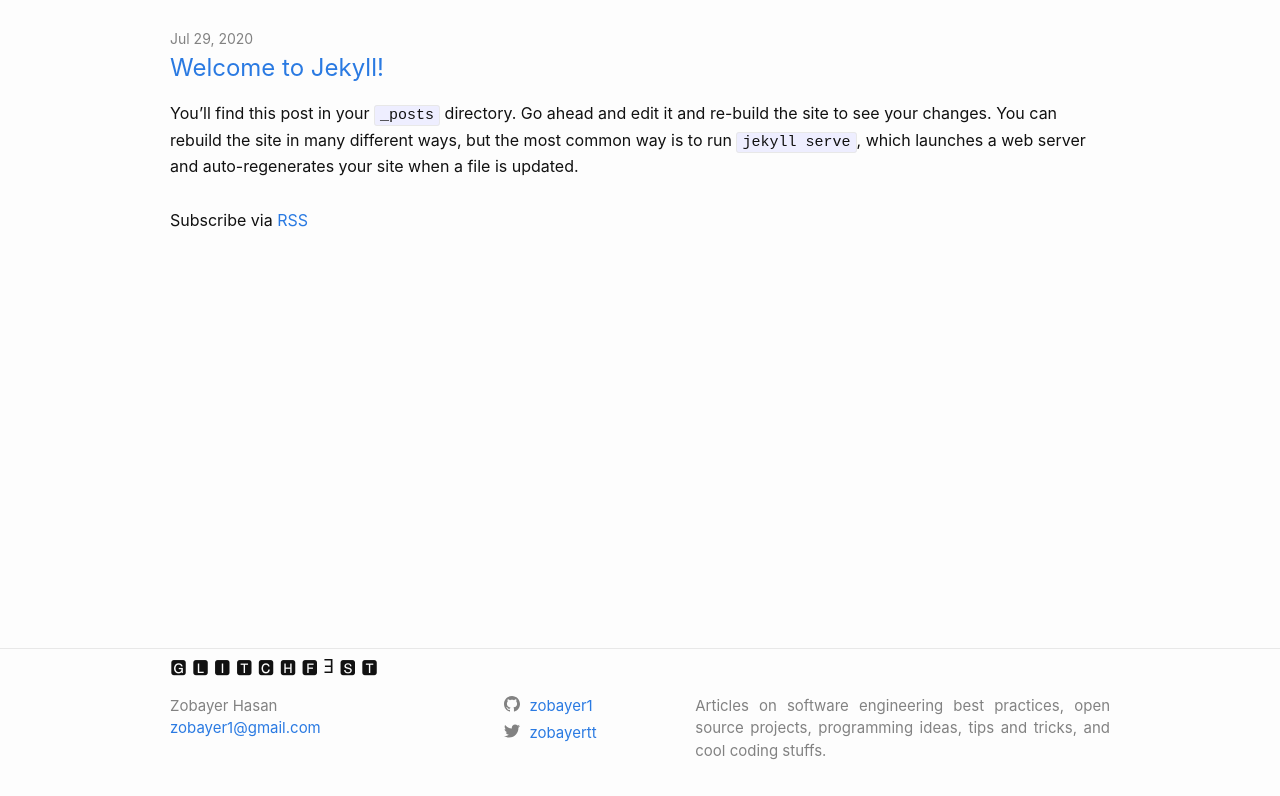
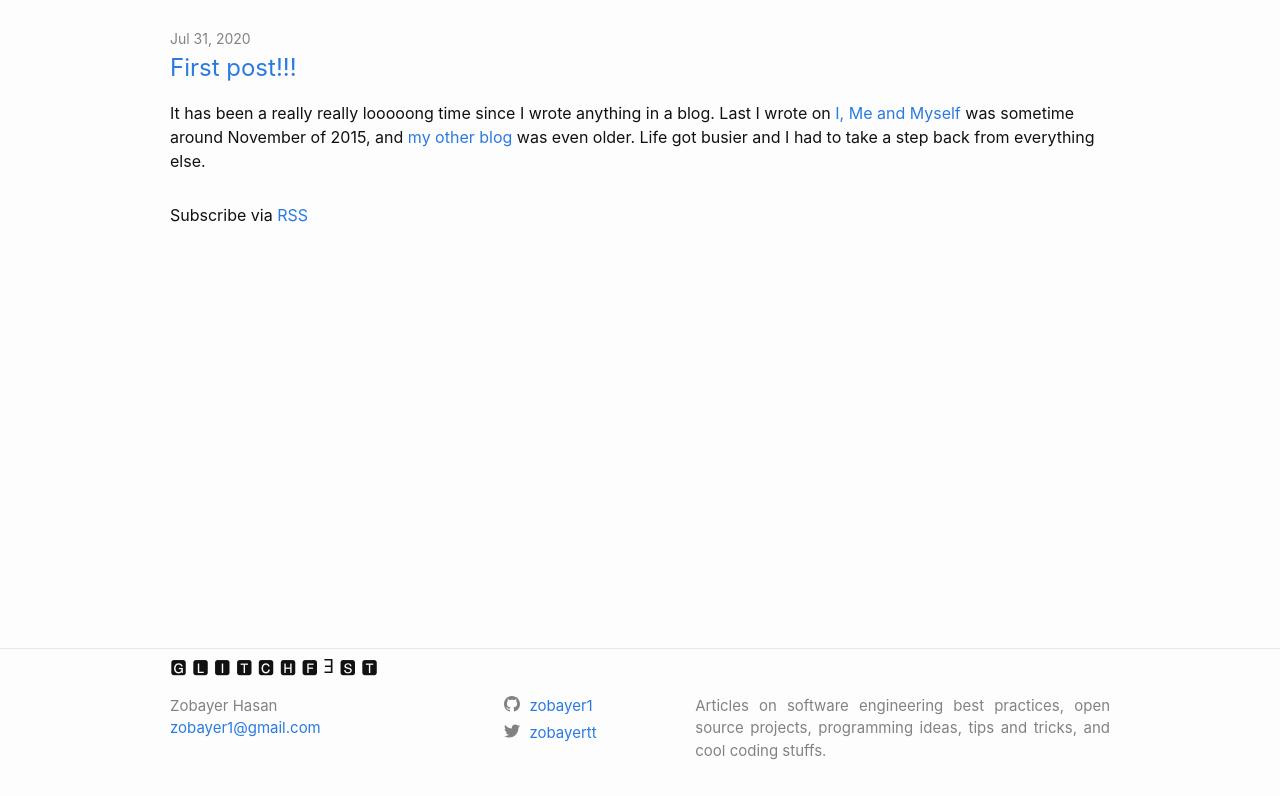
Before and after one commit to zobayer1/zobayer1.github.io, a Jekyll site: the page built from index.md, in a window 1280 px wide, cut to the strip 104-900 px from the top of the page. Built offline with Jekyll 4.4.1, drawn with Linux system fonts in a browser that asks for light colours.

Commit message:
Add first post

```diff
--- a/_config.yml
+++ b/_config.yml
@@ -41,6 +41,7 @@ plugins:
 # Post settings
 
 show_excerpts: true
+future: true
 
 
 # Google Analytics
--- a/_posts/2020-07-29-welcome-to-jekyll.md
+++ /dev/null
@@ -1,29 +0,0 @@
----
-layout: post
-title:  "Welcome to Jekyll!"
-date:   2020-07-29 21:03:04 +0600
-categories: jekyll update
----
-You’ll find this post in your `_posts` directory. Go ahead and edit it and re-build the site to see your changes. You can rebuild the site in many different ways, but the most common way is to run `jekyll serve`, which launches a web server and auto-regenerates your site when a file is updated.
-
-Jekyll requires blog post files to be named according to the following format:
-
-`YEAR-MONTH-DAY-title.MARKUP`
-
-Where `YEAR` is a four-digit number, `MONTH` and `DAY` are both two-digit numbers, and `MARKUP` is the file extension representing the format used in the file. After that, include the necessary front matter. Take a look at the source for this post to get an idea about how it works.
-
-Jekyll also offers powerful support for code snippets:
-
-{% highlight ruby %}
-def print_hi(name)
-  puts "Hi, #{name}"
-end
-print_hi('Tom')
-#=> prints 'Hi, Tom' to STDOUT.
-{% endhighlight %}
-
-Check out the [Jekyll docs][jekyll-docs] for more info on how to get the most out of Jekyll. File all bugs/feature requests at [Jekyll’s GitHub repo][jekyll-gh]. If you have questions, you can ask them on [Jekyll Talk][jekyll-talk].
-
-[jekyll-docs]: https://jekyllrb.com/docs/home
-[jekyll-gh]:   https://github.com/jekyll/jekyll
-[jekyll-talk]: https://talk.jekyllrb.com/
--- /dev/null
+++ b/_posts/2020-07-31-first-post.md
@@ -0,0 +1,21 @@
+---
+layout: post
+title:  "First post!!!"
+date:   2020-07-31 23:01:01 +0600
+categories: blog update
+---
+It has been a really really looooong time since I wrote anything in a blog. Last I wrote on [I, Me and Myself](http://zobayer.blogspot.com/) was sometime around November of 2015, and [my other blog](https://zobayer2009.wordpress.com) was even older. Life got busier and I had to take a step back from everything else.
+
+Finally, some of my worries are now over, and I have a little bit of free time to get some things done outside of job and family life. So, I thought, why not start blogging again? Sure, no one's gonna read it, but that doesn't mean I can't work on my technical writing skills.
+
+I didn't want to go back to blogger or wordpress, since those sites were really heavy, and I didn't want to get inside huge clumsy dashboards to get simple things done. I was looking for a simpler blogging media. So, I started asking around, and my good friend [Mishuk](https://twitter.com/syedarehaq) suggested that I should look into GitHub pages and Jekyll. Apparently, static site generation is a big thing these days in the web world (which I barely know anything about).
+
+And guess what, people weren't joking when they said using Jekyll would be easier. I spent a few hours and this is the site I came up with. Best part is, I haven't even gotten into all that sass jazz yet. I am still working on adding features and customizing the `Minima` theme. However, I am quite familiar with markdown since I have to use that on a regular basis for writing documentations and project READMEs. Publish a post just by pushing it into a GitHub repo? Hell yeah!!!
+
+Things I need to add to this site:
+ - Pagination
+ - Tag Processing
+ - Add disqus comment
+ - And some actual articles(!)
+
+Really hoping that I can keep it up this time.
```
